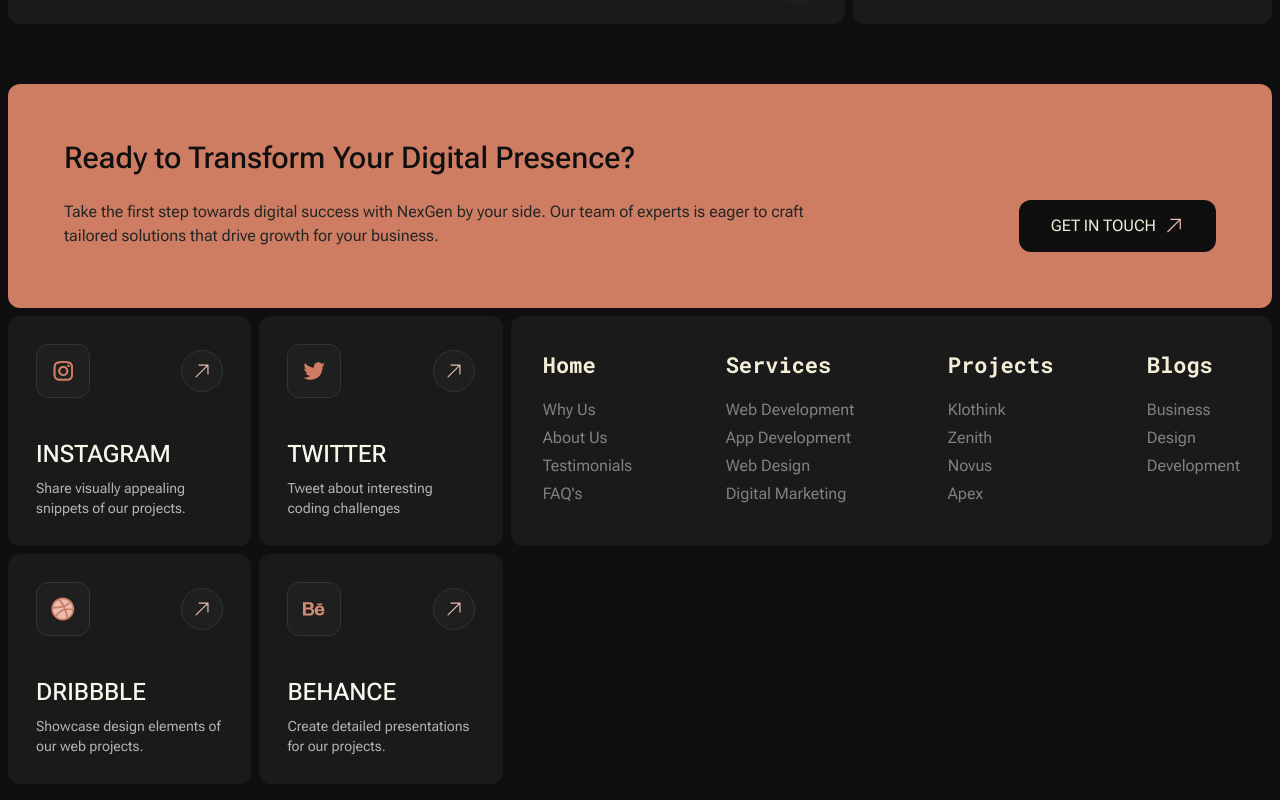
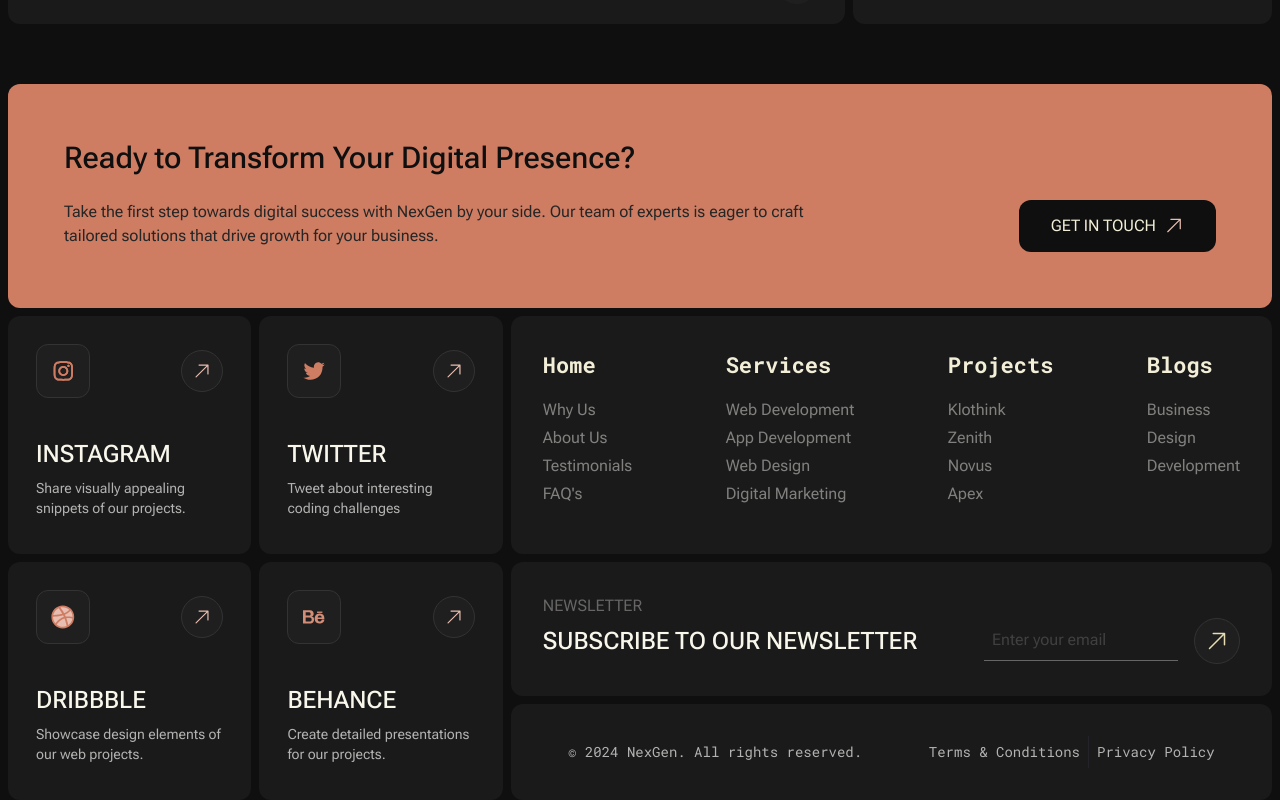
Before and after one commit to iabdwahab/nexgen-agency, a React (Vite) app: page /#/ in a window 1280 px wide. Shown: the part 4222-5022 px from the top of the page. Built offline with nearby package versions, Linux system fonts and the light colour scheme.

Commit message:
(footer): Finishing Footer.

```diff
--- /dev/null
+++ b/src/components/footer/Copyright.tsx
@@ -0,0 +1,15 @@
+import { Link } from "react-router-dom";
+
+function Copyright() {
+  return (
+    <div className="bg-dark-10 font-roboto-mono text-grey-70 flex flex-col flex-wrap gap-4 rounded-xl p-8 text-center text-sm lg:flex-row lg:items-center lg:justify-between lg:text-left">
+      <h6 className="mx-auto">© 2024 NexGen. All rights reserved.</h6>
+      <div className="flex w-full flex-col gap-2 lg:mx-auto lg:w-fit lg:flex-row lg:items-center">
+        <Link to="#">Terms & Conditions</Link>
+        <span className="block h-[1px] w-full bg-[#232329] lg:h-8 lg:w-[1px]"></span>
+        <Link to="#">Privacy Policy</Link>
+      </div>
+    </div>
+  );
+}
+export default Copyright;
--- a/src/components/footer/Index.tsx
+++ b/src/components/footer/Index.tsx
@@ -1,13 +1,21 @@
 import SocialLinks from "../social_links/Index";
+import Copyright from "./Copyright";
 import Navbar from "./Navbar";
+import Newsletter from "./Newsletter";
 
 function Footer() {
   return (
-    <footer className="mt-2">
+    <footer className="my-2">
       <div className="container">
         <div className="grid gap-2 lg:grid-cols-[1.3fr_2fr] lg:grid-rows-2">
-          <SocialLinks className="row-span-2" />
+          <SocialLinks className="grid lg:row-span-2" />
+
           <Navbar className="row-span-1" />
+
+          <div className="grid gap-2 lg:col-start-2 lg:row-span-1 lg:row-start-2">
+            <Newsletter />
+            <Copyright />
+          </div>
         </div>
       </div>
     </footer>
--- /dev/null
+++ b/src/components/footer/Newsletter.tsx
@@ -0,0 +1,20 @@
+function Newsletter() {
+  return (
+    <div className="bg-dark-10 rounded-xl p-8">
+      <h3 className="text-grey-40 uppercase">newsletter</h3>
+      <div className="flex flex-col gap-4 lg:flex-row lg:items-center lg:justify-between">
+        <h4 className="text-orange-95 text-lg font-medium uppercase lg:text-2xl">Subscribe To our Newsletter</h4>
+
+        <div className="flex items-center gap-4">
+          <input type="email" placeholder="Enter your email" className="w-full border-b p-2" />
+          <span className="bg-dark-12 border-dark-20 block w-fit rounded-full border p-2.5">
+            <svg xmlns="http://www.w3.org/2000/svg" viewBox="0 0 24 24" fill="currentColor" className="text-orange-80 size-6 rotate-180">
+              <path fillRule="evenodd" d="M20.03 3.97a.75.75 0 0 1 0 1.06L6.31 18.75h9.44a.75.75 0 0 1 0 1.5H4.5a.75.75 0 0 1-.75-.75V8.25a.75.75 0 0 1 1.5 0v9.44L18.97 3.97a.75.75 0 0 1 1.06 0Z" clipRule="evenodd" />
+            </svg>
+          </span>
+        </div>
+      </div>
+    </div>
+  );
+}
+export default Newsletter;
--- a/src/components/social_links/SocialLinksDesktop.tsx
+++ b/src/components/social_links/SocialLinksDesktop.tsx
@@ -1,6 +1,6 @@
 import { socialLinksDesktopElements } from "../../data/SocialLinks";
 
 function SocialLinksDesktop() {
-  return <div className="hidden grid-cols-2 gap-2 lg:grid">{socialLinksDesktopElements}</div>;
+  return <div className="hidden grid-cols-2 grid-rows-2 gap-2 lg:grid">{socialLinksDesktopElements}</div>;
 }
 export default SocialLinksDesktop;
```
